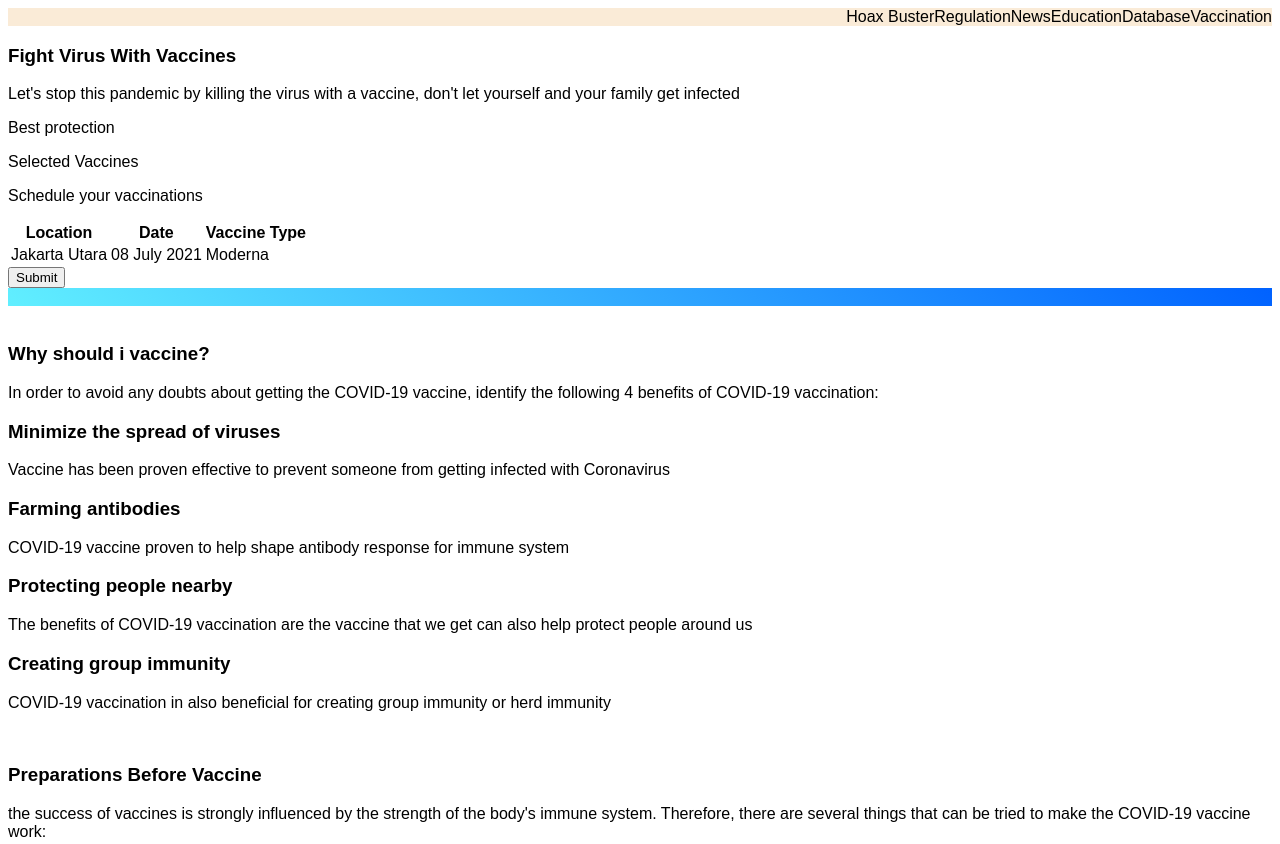
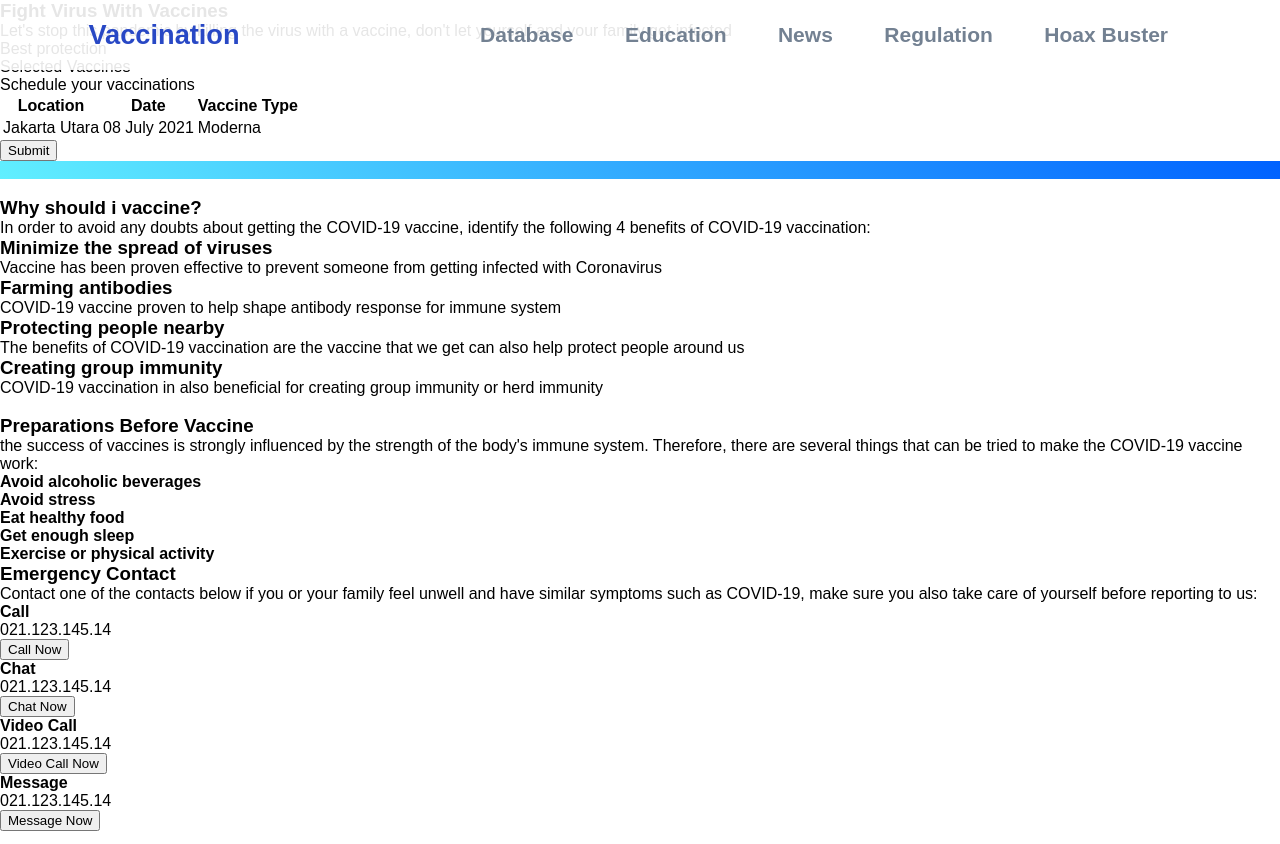
Before and after one commit to Fufinop/Practica_Css, a plain HTML site: page Codigo/index.html in a window 1280 px wide. Shown: the top 844 px of the page. Drawn offline with Linux system fonts and the light colour scheme.

Commit message:
estilos modificados

```diff
--- a/Codigo/index.html
+++ b/Codigo/index.html
@@ -11,14 +11,16 @@
 
 <body>
     <nav>
-        <ul>
-            <li class="Nav">Vaccination</li>
-            <li class="Nav">Database</li>
-            <li class="Nav">Education</li>
-            <li class="Nav">News</li>
-            <li class="Nav">Regulation</li>
-            <li class="Nav">Hoax Buster</li>
-        </ul>
+        <div id="logo">Vaccination</div>
+        <div id="menu-nav">
+            <ul>
+                <li class="Nav-item"><a href="">Database</a></li>
+                <li class="Nav-item"><a href="">Education</a></li>
+                <li class="Nav-item"><a href="">News</a></li>
+                <li class="Nav-item"><a href="">Regulation</a></li>
+                <li class="Nav-item"><a href="">Hoax Buster</a></li>
+            </ul>
+        </div>
     </nav>
     <section>
         <article>
--- a/Codigo/style.css
+++ b/Codigo/style.css
@@ -1,36 +1,55 @@
 * {
 	font-family: Arial, Helvetica, sans-serif;
+	margin: 0;
 }
 
 ul {
 	list-style-type: none;
-	margin: 0;
-	padding: 0;
-	overflow: hidden;
 }
 a {
 	text-decoration: none;
+	color: #738192;
+	font-size: 1.5em;
+	font-weight: 600;
 }
 
-li a {
-	display: block;
-	text-decoration: none;
+a:hover {
+	color: #ffffff;
+	background-color: #2848c6;
+	border-radius: 0.3em;
+	-webkit-border-radius: 0.3em;
+	-moz-border-radius: 0.3em;
+	-ms-border-radius: 0.3em;
+	-o-border-radius: 0.3em;
+	padding: 10px 30px;
+	box-shadow: rgba(50, 50, 93, 0.25) 0px 13px 27px -5px,
+		rgba(0, 0, 0, 0.3) 0px 8px 16px -8px;
 }
+
 /* Navar */
 
-nav {
-	padding: 0;
-	margin: 0;
-	background-color: antiquewhite;
-	/* position: fixed; */
+#logo {
+	font-size: 1.7em;
+	font-weight: 700;
+	color: #2848c5;
 }
 
-.izq {
-	float: left;
+nav {
+	background-color: rgba(255, 255, 255, 0.9);
+	position: fixed;
+	display: flex;
+	justify-content: space-around;
+	width: 100%;
+	align-items: center;
+	height: 4.37em;
+	z-index: 10;
 }
 
-.Nav {
-	float: right;
+.Nav-item {
+	margin: 1.68em;
+	font-weight: 600;
+	display: inline;
+	font-size: 0.875em;
 }
 /* Clases */
 .imgBackground {
```
